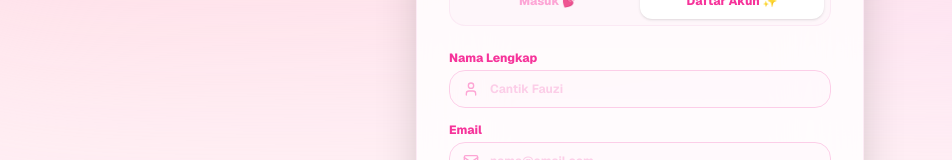
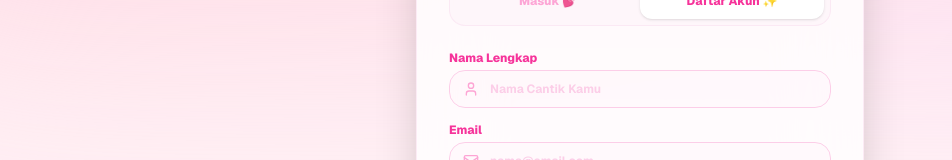
Before and after one commit to ahmadrifqi19/alokasi-app, a Next.js app: page /login in a window 1280 px wide. Both pictures are taken after a click on the button "Daftar Akun ✨". Shown: the part 287-447 px from the top of the page, without its empty margins (0-952 px from the left). Built offline with nearby package versions, Linux system fonts and the light colour scheme; no server answers.

Commit message:
fix: perubahan plachoder login

```diff
--- a/app/login/page.tsx
+++ b/app/login/page.tsx
@@ -180,7 +180,7 @@ export default function LoginPage() {
                   required
                   value={name}
                   onChange={(e) => setName(e.target.value)}
-                  placeholder="Cantik Fauzi"
+                  placeholder="Nama Cantik Kamu"
                   className="w-full rounded-2xl border border-pink-200 bg-pink-50/30 pl-10 pr-4 py-2.5 text-xs font-bold text-slate-800 placeholder-pink-200 focus:border-pink-500 focus:bg-white focus:outline-none transition-all"
                 />
               </div>
```
